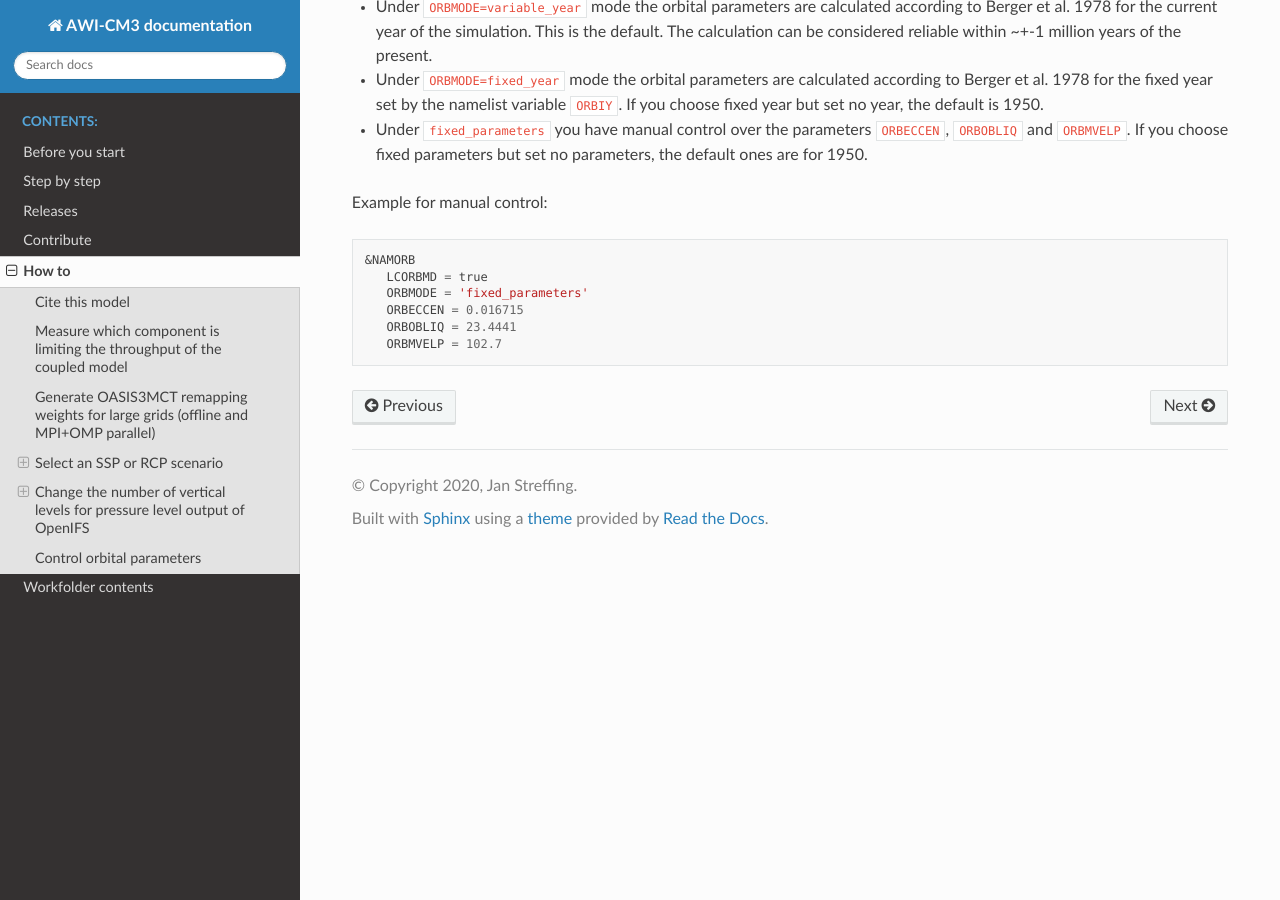
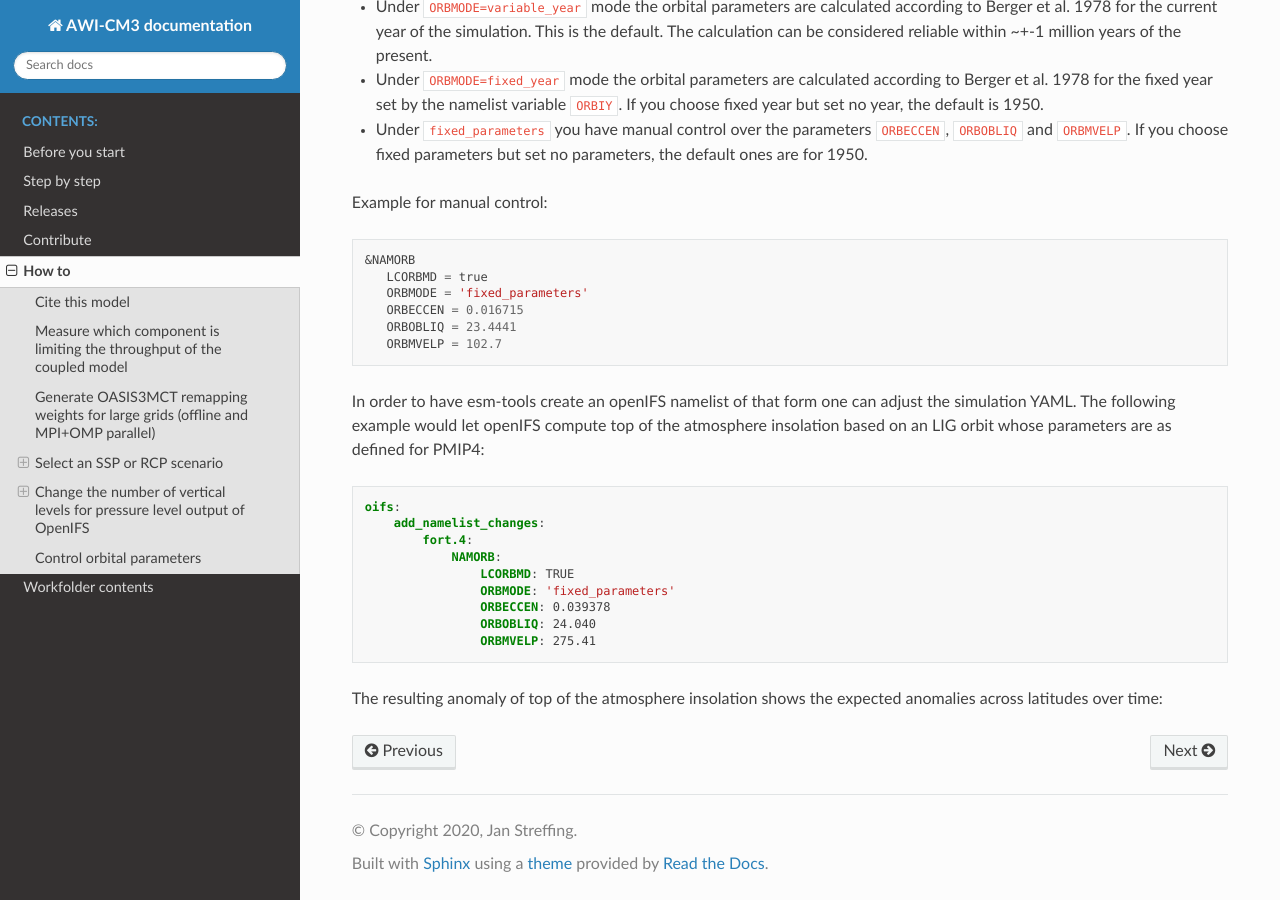
Before and after one commit to AWI-ESM/documentation_AWI-CM3, a Sphinx documentation site: the page built from source/how_to.rst, in a window 1280 px wide and 900 px high, scrolled down 3864 px. Built offline with Sphinx 7.4.7 and the Read the Docs theme 2.0.0, drawn with Linux system fonts in a browser that asks for light colours.

Commit message:
fixed_orbital_forcing_yaml
Added YAML example for setting up a fixed orbital forcing.

```diff
--- a/source/how_to.rst
+++ b/source/how_to.rst
@@ -157,3 +157,20 @@ Example for manual control:
       ORBECCEN = 0.016715
       ORBOBLIQ = 23.4441
       ORBMVELP = 102.7
+
+
+In order to have esm-tools create an openIFS namelist of that form one can adjust the simulation YAML. The following example would let openIFS compute top of the atmosphere insolation based on an LIG orbit whose parameters are as defined for PMIP4:
+
+.. code-block:: yaml
+
+   oifs:
+       add_namelist_changes:
+           fort.4:
+               NAMORB:
+                   LCORBMD: TRUE
+                   ORBMODE: 'fixed_parameters'
+                   ORBECCEN: 0.039378
+                   ORBOBLIQ: 24.040
+                   ORBMVELP: 275.41
+
+The resulting anomaly of top of the atmosphere insolation shows the expected anomalies across latitudes over time:
```
